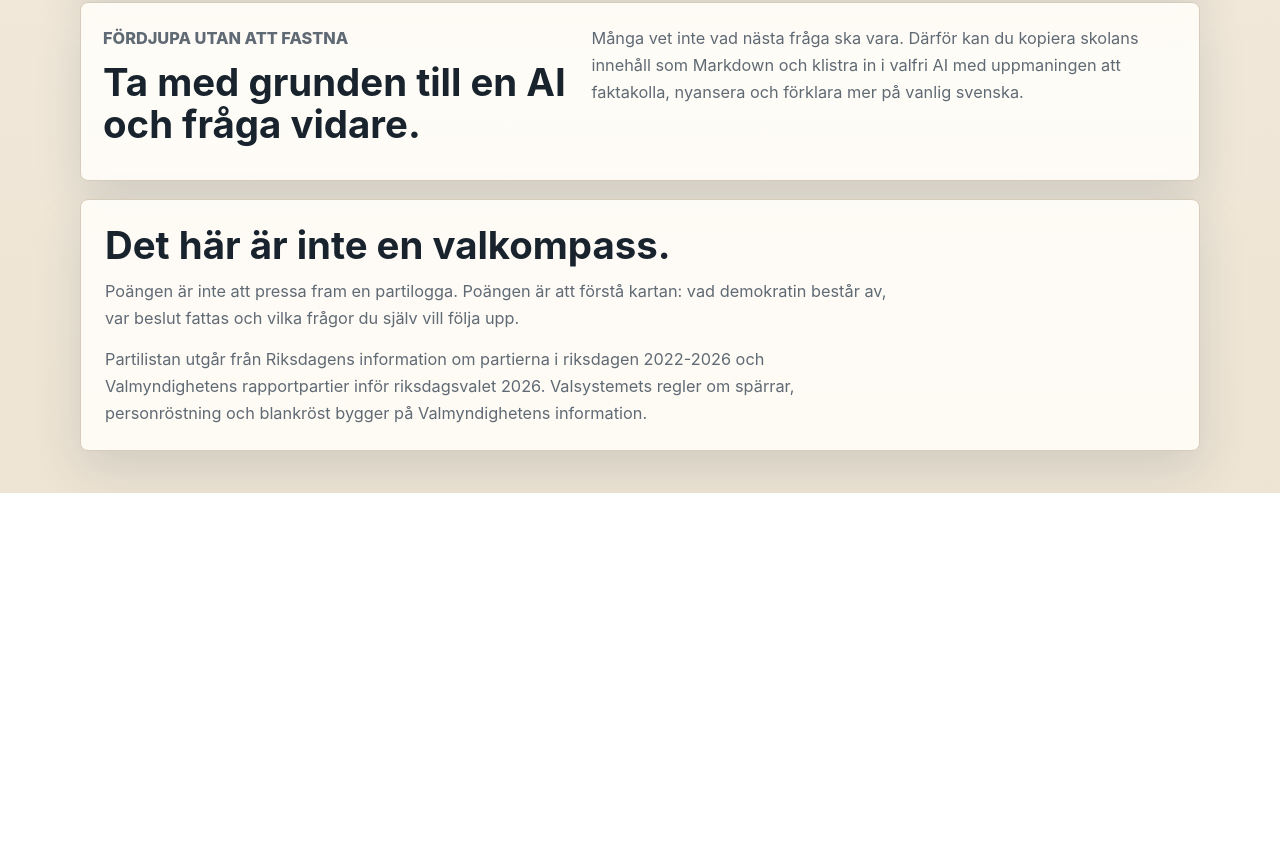
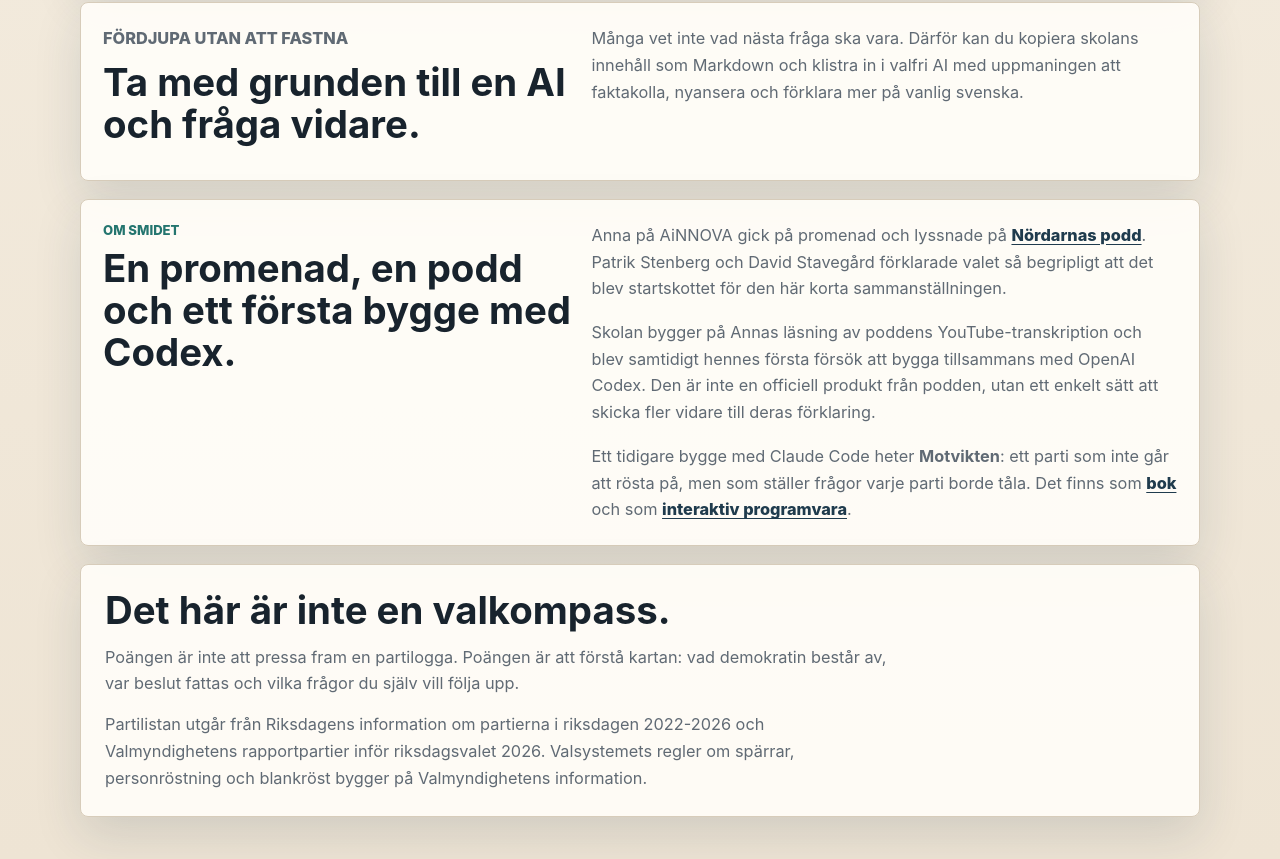
Before and after one commit to Annamalmberg2/rosta-ratt, a plain HTML site: page index.html in a window 1280 px wide. Shown: the part 2014-2873 px from the top of the page. Before the commit the page ends 2507 px from the top, so only its background shows below. Drawn offline with Linux system fonts and the light colour scheme.

Commit message:
Add origin note

```diff
--- a/app.js
+++ b/app.js
@@ -305,6 +305,14 @@ function buildMarkdown() {
   rows.push("- Hur kan jag bedöma genomförandeförmåga utan att fastna i partilojalitet?");
   rows.push("- Vad behöver jag dubbelkolla hos Valmyndigheten innan jag röstar?");
 
+  rows.push("## Om smidet");
+  rows.push("Anna på AiNNOVA gick på promenad och lyssnade på Nördarnas podd: https://youtu.be/gZNUVRRiNAw");
+  rows.push("Patrik Stenberg och David Stavegård förklarade valet så begripligt att det blev startskottet för den här korta sammanställningen. Skolan bygger på Annas läsning av poddens YouTube-transkription och blev samtidigt hennes första försök att bygga tillsammans med OpenAI Codex.");
+  rows.push("Det här är inte en officiell produkt från podden, utan ett enkelt sätt att skicka fler vidare till deras förklaring.");
+  rows.push("Ett tidigare bygge med Claude Code heter Motvikten: ett parti som inte går att rösta på, men som ställer frågor varje parti borde tåla.");
+  rows.push("Bok: https://annamalmberg2.github.io/forklara-ai/motvikten.html");
+  rows.push("Interaktiv programvara: https://annamalmberg2.github.io/forklara-ai/index.html#motvikten-0");
+
   return rows.join("\n\n");
 }
 
--- a/index.html
+++ b/index.html
@@ -87,6 +87,35 @@
         </p>
       </section>
 
+      <section class="origin-panel" aria-labelledby="originTitle">
+        <div>
+          <p class="kicker">Om smidet</p>
+          <h2 id="originTitle">En promenad, en podd och ett första bygge med Codex.</h2>
+        </div>
+        <div class="origin-copy">
+          <p>
+            Anna på AiNNOVA gick på promenad och lyssnade på
+            <a href="https://youtu.be/gZNUVRRiNAw">Nördarnas podd</a>.
+            Patrik Stenberg och David Stavegård förklarade valet så begripligt
+            att det blev startskottet för den här korta sammanställningen.
+          </p>
+          <p>
+            Skolan bygger på Annas läsning av poddens YouTube-transkription och
+            blev samtidigt hennes första försök att bygga tillsammans med OpenAI Codex.
+            Den är inte en officiell produkt från podden, utan ett enkelt sätt att
+            skicka fler vidare till deras förklaring.
+          </p>
+          <p>
+            Ett tidigare bygge med Claude Code heter <strong>Motvikten</strong>:
+            ett parti som inte går att rösta på, men som ställer frågor varje parti
+            borde tåla. Det finns som
+            <a href="https://annamalmberg2.github.io/forklara-ai/motvikten.html">bok</a>
+            och som
+            <a href="https://annamalmberg2.github.io/forklara-ai/index.html#motvikten-0">interaktiv programvara</a>.
+          </p>
+        </div>
+      </section>
+
       <section class="closing">
         <h2>Det här är inte en valkompass.</h2>
         <p>
--- a/styles.css
+++ b/styles.css
@@ -87,6 +87,7 @@ h1 {
 .quiz-panel,
 .party-panel,
 .ai-panel,
+.origin-panel,
 .closing {
   border: 1px solid var(--line);
   border-radius: 8px;
@@ -136,6 +137,7 @@ h1 {
 .quiz-panel h2,
 .party-panel h2,
 .ai-panel h2,
+.origin-panel h2,
 .closing h2 {
   margin-bottom: 12px;
   font-size: clamp(1.65rem, 3vw, 2.5rem);
@@ -146,6 +148,7 @@ h1 {
 .lesson-copy p,
 .section-intro p,
 .ai-panel p,
+.origin-copy p,
 .closing p,
 #quizQuestion {
   color: var(--muted);
@@ -298,12 +301,23 @@ h1 {
 }
 
 .quiz-panel,
-.ai-panel {
+.ai-panel,
+.origin-panel {
   display: grid;
   grid-template-columns: minmax(250px, 0.8fr) 1fr;
   gap: 20px;
   margin-top: 18px;
   padding: 22px;
+}
+
+a {
+  color: var(--blue);
+  font-weight: 800;
+  text-underline-offset: 3px;
+}
+
+.origin-copy p:last-child {
+  margin-bottom: 0;
 }
 
 .quiz-options {
@@ -429,7 +443,8 @@ h1 {
 @media (max-width: 920px) {
   .lesson-card,
   .quiz-panel,
-  .ai-panel {
+  .ai-panel,
+  .origin-panel {
     grid-template-columns: 1fr;
   }
 
@@ -466,6 +481,7 @@ h1 {
   .quiz-panel,
   .party-panel,
   .ai-panel,
+  .origin-panel,
   .closing {
     padding: 16px;
   }
@@ -499,6 +515,7 @@ h1 {
   .learning-surface,
   .party-panel,
   .ai-panel,
+  .origin-panel,
   .closing {
     box-shadow: none;
     border: 0;
```
